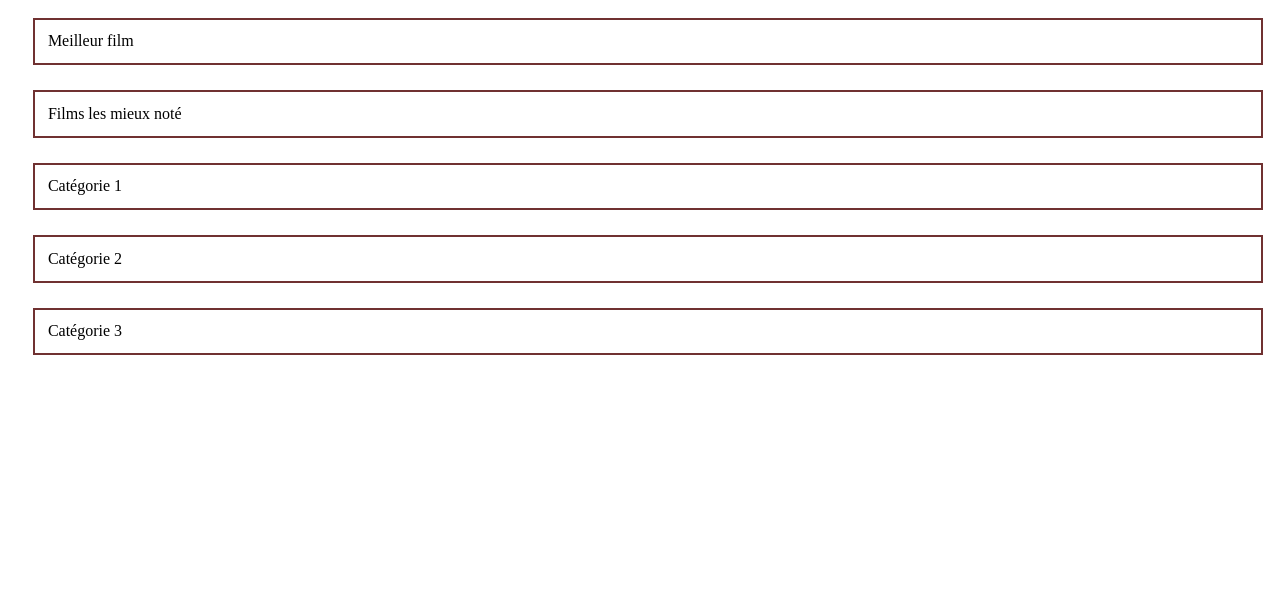
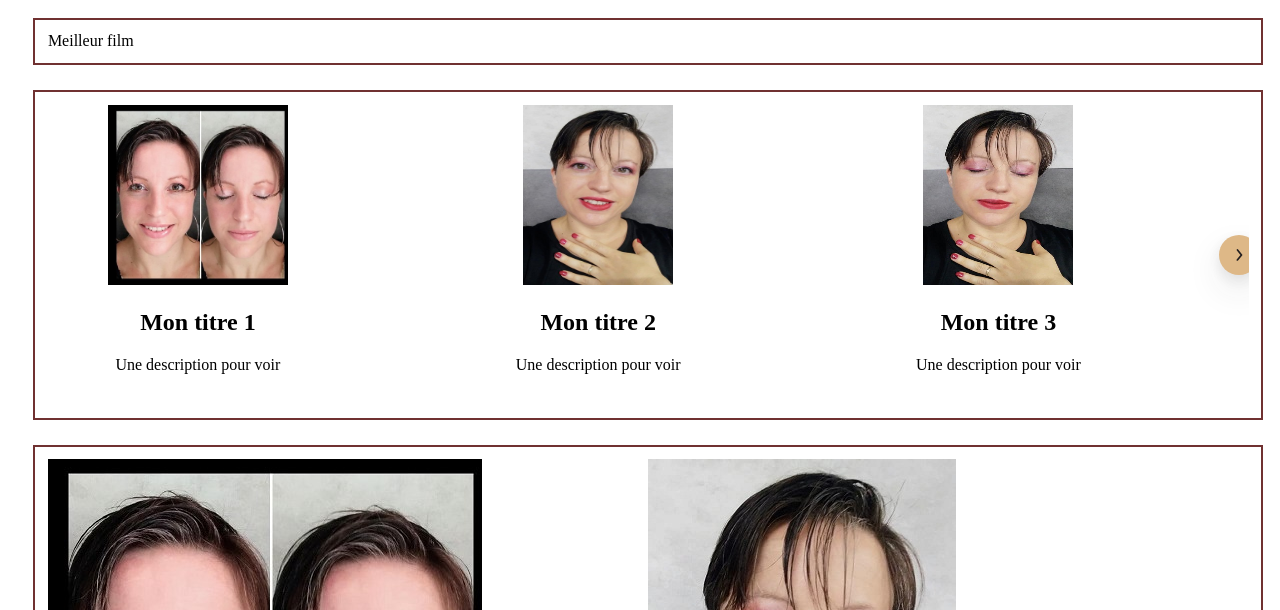
Before and after one commit to andre206/oc_p6_repo, a website: page index.html in a window 1280 px wide. Shown: the part 190-800 px from the top of the page. Drawn offline with Linux system fonts and the light colour scheme.

Commit message:
Fonctionne sur jsbin, mais pas sur le navigateur. prob avec responsive...

```diff
--- a/index.html
+++ b/index.html
@@ -2,8 +2,10 @@
 <html lang="fr">
 	<head>
 		<meta charset="UTF-8" />
+        <meta name="viewport" content="width=device-width, initial-scale=1">
         <link rel="stylesheet" href="./public/css/style.css">
 		<title>JustStreamIt </title>
+        <script type="text/javascript" src="./public/scripts/main.js" async></script>
 	</head>
 	<body>
         <header class="header-main">
@@ -20,13 +22,56 @@
             Meilleur film
         </section>
         <section>
-            Films les mieux noté
+            <!--Films les mieux noté-->
+
+            <div id="caroussel1">
+                <div class="item">
+                    <img src="public/images/test/15-07-21_mandarine.jpg" width=60% height=60%/>
+                    <h2> Mon titre 1</h2>
+                    <p>Une description pour voir</p>
+                </div>
+                <div class="item">
+                    <img src="public/images/test/accord1.jpg" width=50% height=60%/>
+                    <h2> Mon titre 2</h2>
+                    <p>Une description pour voir</p>
+                </div>
+                <div class="item">
+                    <img src="public/images/test/accord2.jpg" width=50% height=60%/>
+                    <h2> Mon titre 3</h2>
+                    <p>Une description pour voir</p>
+                </div>
+                <div class="item">
+                    <img src="public/images/test/image_maquillage_nude.jpg" width=80% height=60%/>
+                    <h2> Mon titre 4</h2>
+                    <p>Une description pour voir</p>
+                </div>
+                <div class="item">
+                    <img src="public/images/test/pinup1.jpg" width=50% height=60%/>
+                    <h2> Mon titre 5</h2>
+                    <p>Une description pour voir</p>
+                </div>
+
+            </div>
         </section>
         <section>
-            Catégorie 1
+            <!--Catégorie 1-->
+            <div id="caroussel2">
+                <img src="public/images/test/15-07-21_mandarine.jpg"\>
+                <img src="public/images/test/accord1.jpg"\>
+                <img src="public/images/test/accord2.jpg"\>
+                <img src="public/images/test/image_maquillage_nude.jpg"\>
+                <img src="public/images/test/pinup1.jpg"\>
+            </div>
         </section>
         <section>
-            Catégorie 2
+            <!--Catégorie 2-->
+            <div id="caroussel3">
+                <img src="public/images/test/15-07-21_mandarine.jpg"\>
+                <img src="public/images/test/accord1.jpg"\>
+                <img src="public/images/test/accord2.jpg"\>
+                <img src="public/images/test/image_maquillage_nude.jpg"\>
+                <img src="public/images/test/pinup1.jpg"\>
+            </div>
         </section>
         <section>
             Catégorie 3
--- /dev/null
+++ b/public/scripts/main.js
@@ -0,0 +1,165 @@
+class Caroussel {
+    /**
+     *
+     * @callback moveCallback
+     * @param {number} index
+     */
+    /**
+     *
+     * @param {HTMLElement} element
+     * @param {Object} options
+     * @param {Object} [options.slidesToScroll=1] number of element to scroll
+     * @param {Object} [options.slidesVisible=1] number of visible element in a slide
+     * @param {boolean} [options.loop=false] Doit-on boucler en fin de caroussel
+     */
+    constructor(element, options = {}) {
+        this.element = element;
+        this.options = Object.assign({}, {
+            slidesToScroll: 1,
+            slidesVisible: 1,
+            loop: false
+        }, options)
+        let children = [].slice.call(element.children)
+        this.isMobile = false
+        this.currentItem = 0
+        this.moveCallBacks = []
+
+        // Modification du DOM
+        this.root = this.createDivWithClass('caroussel')
+        this.container = this.createDivWithClass('caroussel__container')
+        this.root.setAttribute('tabindex', '0')
+        this.root.appendChild(this.container)
+        this.element.appendChild(this.root)
+        this.items = children.map((child) => {
+            let item = this.createDivWithClass('caroussel__item')
+            item.appendChild(child)
+            this.container.appendChild(item)
+            return item
+        })
+        this.setStyle()
+        this.createNavigation()
+        // Evenement
+        this.moveCallBacks.forEach(cb => cb(0))
+        this.onWindowResize()
+        window.addEventListener('resize', this.onWindowResize.bind(this))
+    }
+
+    /**
+     * Applique les bonnes dimensions aux éléments du caroussel
+     */
+    setStyle() {
+        let ratio = this.items.length / this.slidesVisible
+        this.container.style.width = (ratio*100) + '%'
+        this.items.forEach(item => item.style.width =(100 / this.slidesVisible)/ratio + '%')
+    }
+
+    createNavigation() {
+        let nextButton = this.createDivWithClass('caroussel__next')
+        let prevButton = this.createDivWithClass('caroussel__prev')
+        this.root.append(nextButton)
+        this.root.append(prevButton)
+        nextButton.addEventListener('click', this.next.bind(this))
+        prevButton.addEventListener('click', this.prev.bind(this))
+        if (this.options.loop === true){
+            return
+        }
+        this.onMove(index => {
+            if (index === 0) {
+                prevButton.classList.add('caroussel__prev--hidden')
+            } else {
+                prevButton.classList.remove('caroussel__prev--hidden')
+            }
+            if (this.items[this.currentItem + this.slidesVisible] === undefined){
+                nextButton.classList.add('caroussel__next--hidden')
+            } else {
+                nextButton.classList.remove('caroussel__next--hidden')
+            }
+        })
+    }
+
+    next() {
+        this.gotoItem(this.currentItem + this.slidesToScroll)
+    }
+
+    prev () {
+        this.gotoItem(this.currentItem - this.slidesToScroll)
+    }
+    /**
+     * Déplace le caroussel vers l'élément ciblé
+     * @param {number} index
+     */
+
+    gotoItem (index) {
+        if(index < 0){
+            index = this.items.length - this.slidesVisible
+        } else if (index >= this.items.length || (this.items[this.currentItem + this.slidesVisible] === undefined && index > this.currentItem)){
+            index = 0
+        }
+        let translateX = (-100 / this.items.length) * index /* nombre négatif pour que la translation se fasse par la gauche*/
+        this.container.style.transform = 'translate3d(' + translateX + '% , 0, 0)'
+        this.currentItem = index
+        this.moveCallBacks.forEach(cb => cb(index))
+    };
+
+    /**
+     *
+     * @param {moveCallback} callBack
+     */
+    onMove (callBack) {
+        this.moveCallBacks.push(callBack)
+    }
+
+    onWindowResize() {
+        let mobile = window.innerWidth < 800
+        if(mobile !== this.isMobile) {
+            this.isMobile = mobile
+            this.setStyle()
+            this.moveCallBacks.forEach(cb => cb(this.currentItem))
+        }
+    }
+
+    /**
+     *
+     * @param {strings} className
+     * @returns {HTMLElement}
+     */
+    createDivWithClass (className) {
+        let div = document.createElement('div')
+        div.setAttribute('class', className)
+        return div
+    }
+
+    /**
+     * @returns {number}
+     */
+    get slidesToScroll() {
+        return this.isMobile ? 1 : this.options.slidesToScroll
+    }
+        /**
+     * @returns {number}
+     */
+    get slidesVisible() {
+        return this.isMobile ? 1 : this.options.slidesVisible
+    }
+
+
+}
+
+
+document.addEventListener('DOMContentLoaded', function() {
+
+    new Caroussel(document.querySelector('#caroussel1'), {
+        slidesVisible: 3,
+        slidesToScroll: 2,
+    }
+    );
+    new Caroussel(document.querySelector('#caroussel2'), {
+        slidesVisible: 2,
+        slidesToScroll: 2,
+        loop: true
+    }
+    );
+    new Caroussel(document.querySelector('#caroussel3'), {
+    }
+    );
+})
--- /dev/null
+++ b/sass/layout/_caroussel.scss
@@ -0,0 +1,43 @@
+.caroussel {
+    position: relative;
+    overflow: hidden;
+    &__item{
+        float:left;
+
+    }
+    &__container{
+        transition: transform 0.3s;
+        transform: translate3d(0, 0, 0);
+        &::after{
+        content: '';
+        clear: both;
+        display: table;
+        }
+    }
+    &__next,  &__prev{
+        position: absolute;
+        width:40px;
+        height: 40px;
+        background: burlywood url(../../public/images/nav/next.svg) center center no-repeat;
+        background-size: 20px 20px;
+        border-radius: 50%;
+        top: 50%;
+        margin: -20px;
+        right: 10px;
+        box-shadow: 0 15px 35px #3232321a, 0 5px 15px #0000001a;
+        cursor: pointer;
+        transition: transform 0.3s, opacity 0.3s;
+        &:hover{
+            transform: scale(1.2)
+        }
+        &--hidden{
+            opacity: 0;
+        }
+    }
+    &__prev{
+        background-image: url(../../public/images/nav/prev.svg);
+        right: auto;
+        left: 10px;
+    }
+
+}
--- a/sass/layout/_container.scss
+++ b/sass/layout/_container.scss
@@ -5,5 +5,9 @@ section{
     border: $border;
     box-shadow: black 2px;
     width:95%;
-    align-content: space-around;
 }
+.item{
+    text-align: center;
+    width: 300px;
+    height: 300px;
+}
--- a/sass/main.scss
+++ b/sass/main.scss
@@ -11,6 +11,7 @@
 @import "./layout/header";
 @import "./layout/container";
 @import "./layout/form";
+@import "./layout/caroussel";
 
 
 @import "./pages/work";
```
Also changed, not shown: public/css/style.css, public/images/nav/next.svg (added), public/images/nav/prev.svg (added), public/images/test/15-07-21_mandarine.jpg (added), public/images/test/accord1.jpg (added), public/images/test/accord2.jpg (added), public/images/test/image_maquillage_nude.jpg (added), public/images/test/pinup1.jpg (added), public/images/test/pinup2.jpg (added), 1 other file.
